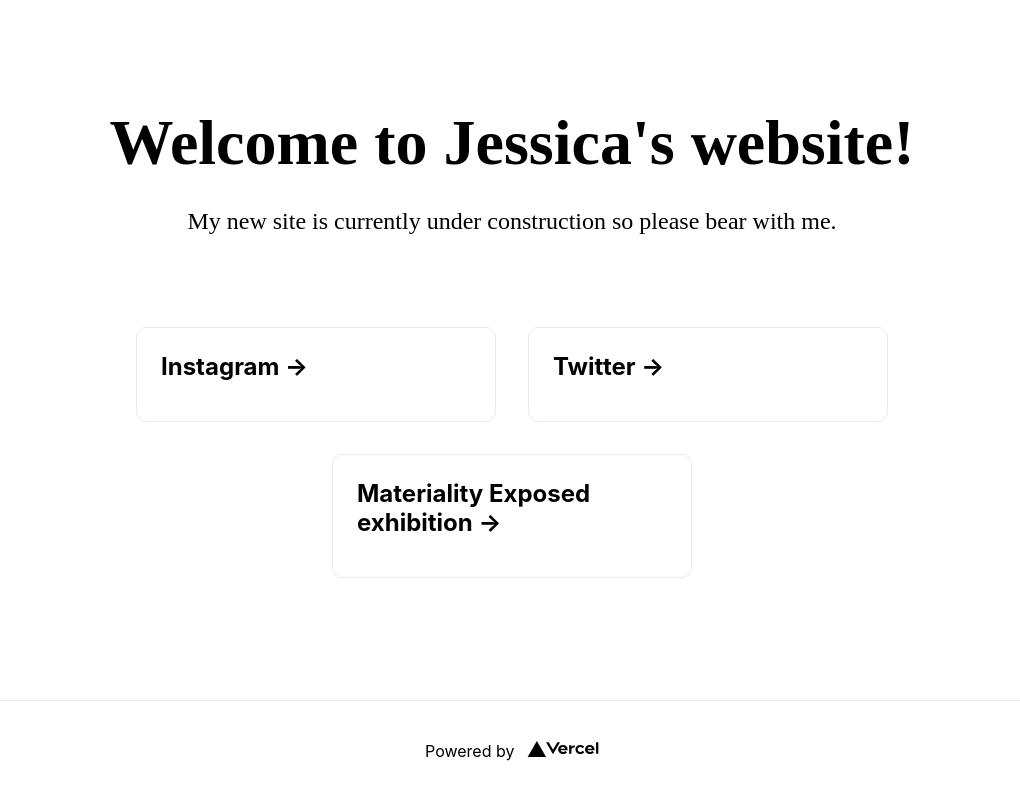
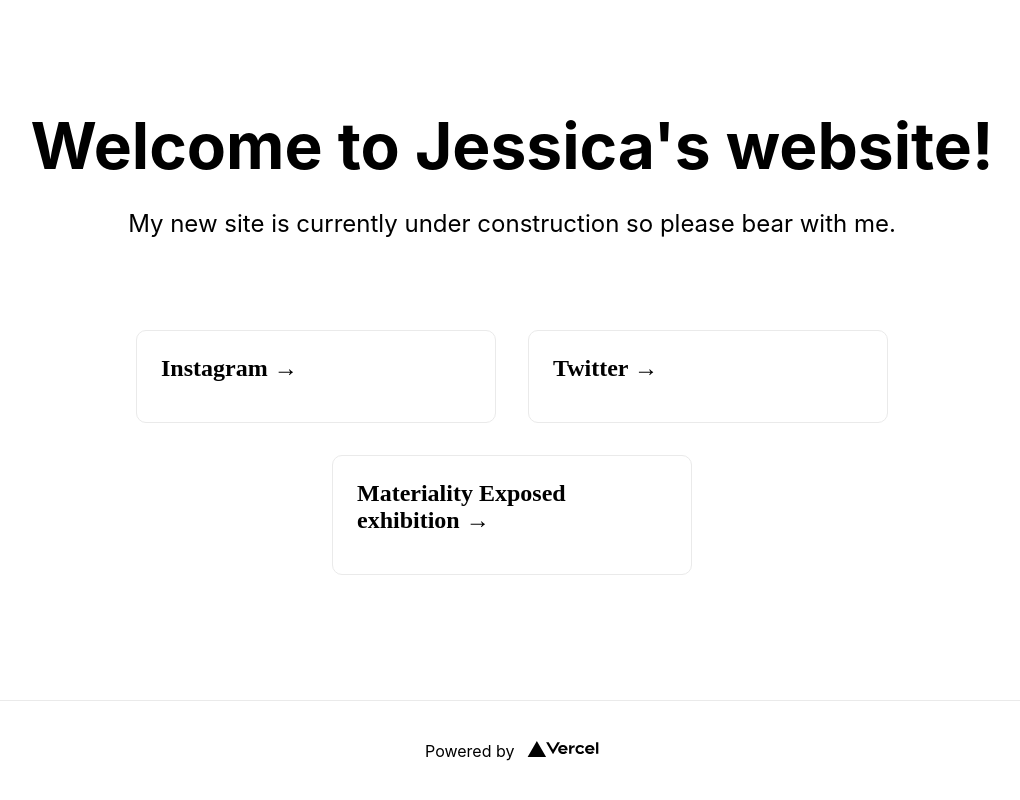
Before and after one commit to jesscmiller/nextjs, a Next.js app: page / in a window 1280 px wide. Shown: the whole page, without its empty margins (128-1148 px from the left). Built offline with nearby package versions, Linux system fonts and the light colour scheme.

Commit message:
Update Home.module.css

```diff
--- a/styles/Home.module.css
+++ b/styles/Home.module.css
@@ -30,7 +30,6 @@
   margin: 0;
   line-height: 1.15;
   font-size: 4rem;
-  font-family: Quattrocentro Sans;
 }
 
 .title,
@@ -41,7 +40,6 @@
 .description {
   line-height: 1.5;
   font-size: 1.5rem;
-  font-family: Quattrocentro Sans;
 }
 
 .code {
@@ -82,11 +80,13 @@
 
 .card h2 {
   margin: 0 0 1rem 0;
+  font-family: Quattrocentro Sans;
   font-size: 1.5rem;
 }
 
 .card p {
   margin: 0;
+  font-family: Quattrocentro Sans;
   font-size: 1.25rem;
   line-height: 1.5;
 }
```
